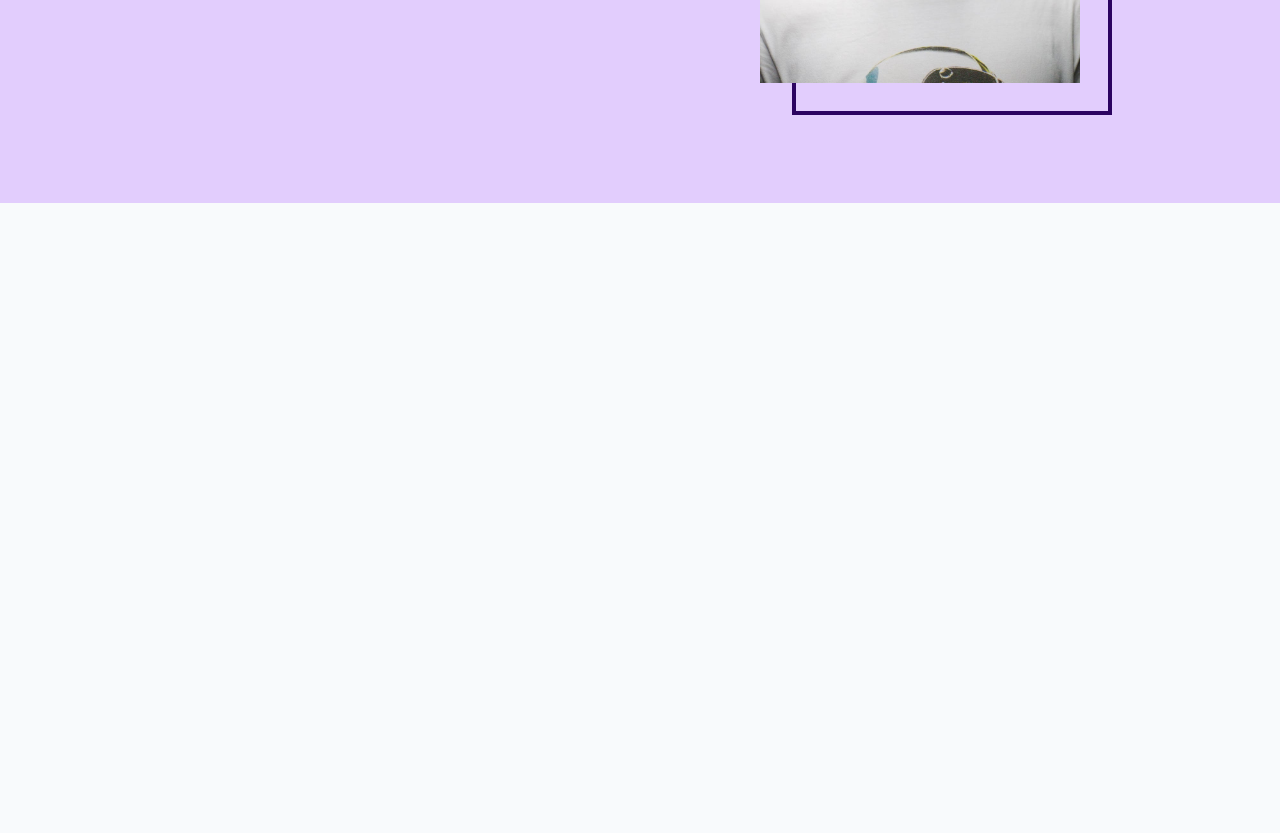
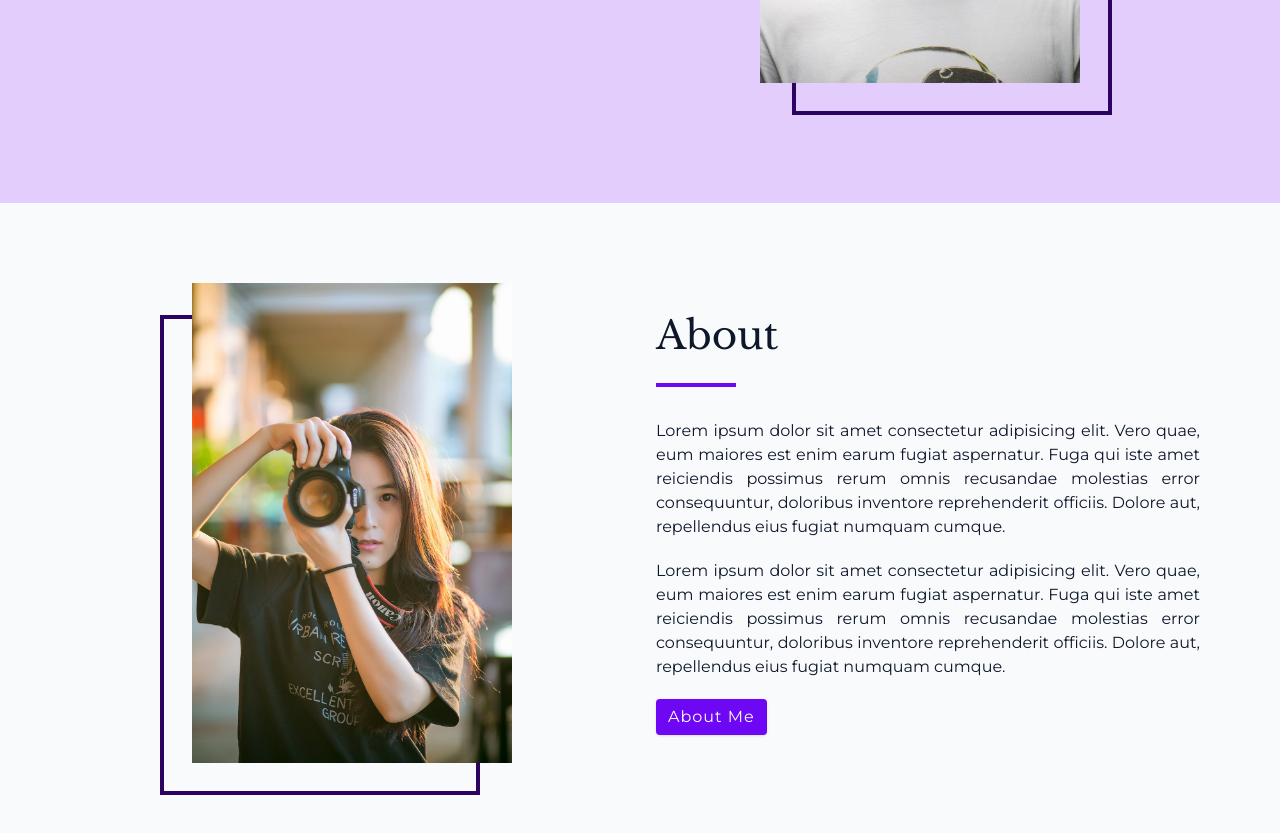
Before and after one commit to yuliussetyawan/portfolio-website-with-grid, a plain HTML site: page index.html in a window 1280 px wide. Shown: the part 597-1430 px from the top of the page. Before the commit the page ends 800 px from the top, so only its background shows below. Drawn offline with nearby package versions, Linux system fonts and the light colour scheme.

Commit message:
about section

```diff
--- a/css/styles.css
+++ b/css/styles.css
@@ -247,23 +247,46 @@ img:not(.nav-logo) {
   text-align: center;
 }
 
-.title-underline {
-  background: var(--primary-500);
-  width: 7rem;
-  height: 0.25rem;
-  margin: 0 auto;
-  margin-top: 1rem;
-}
-
 /* section */
 .section {
   padding: 5rem 0;
 }
-
 .section-center {
   width: 90vw;
   margin: 0 auto;
   max-width: var(--max-width);
+}
+@media screen and (min-width: 992px) {
+  .section-center {
+    width: 95vw;
+  }
+}
+
+/* added during progress */
+.underline {
+  width: 5rem;
+  height: 0.25rem;
+  margin-bottom: 1.25rem;
+  background: var(--primary-500);
+  margin-left: auto;
+  margin-right: auto;
+}
+.section-title {
+  margin-bottom: 4rem;
+  text-align: center;
+}
+@media screen and (min-width: 992px) {
+  .hero-img::before,
+  .about-img::before {
+    content: "";
+    position: absolute;
+    width: 100%;
+    height: 100%;
+    border: 0.25rem solid var(--primary-800);
+    top: 2rem;
+    right: -2rem;
+    border-radius: var(--radius);
+  }
 }
 
 /*
@@ -414,15 +437,15 @@ Hero
 ===============
 */
 /* underline added to globals */
+.hero {
+  background: var(--primary-100);
+}
 .hero .underline {
   margin-bottom: 0.5rem;
   margin-left: 0;
 }
 .hero-img {
   display: none;
-}
-.hero {
-  background: var(--primary-100);
 }
 .hero-center {
   min-height: calc(100vh - 5rem);
@@ -446,18 +469,7 @@ Hero
   .hero-center {
     grid-template-columns: 1fr 1fr;
   }
-
-  .hero-img::before,
-  .about-img::before {
-    content: "";
-    position: absolute;
-    width: 100%;
-    height: 100%;
-    border: 0.25rem solid var(--primary-800);
-    top: 2rem;
-    right: -2rem;
-    border-radius: var(--radius);
-  }
+  /* the :before element is added to global classes */
 }
 .hero-photo {
   max-width: 25rem;
@@ -467,3 +479,43 @@ Hero
   /* frame should behind the photo  */
   position: relative;
 }
+
+/*
+===============
+About
+===============
+*/
+/* section title added to globals */
+.about-title {
+  text-align: left;
+  margin-bottom: 2rem;
+}
+.about-title .underline {
+  margin-left: 0;
+}
+.about-center {
+  display: grid;
+  gap: 3rem 2rem;
+}
+.about-img {
+  justify-self: left;
+}
+.about-info p {
+  text-align: justify;
+}
+@media screen and (min-width: 992px) {
+  .about-center {
+    grid-template-columns: 1fr 1fr;
+  }
+  /* frame added to global css */
+  .about-img {
+    position: relative;
+    justify-self: center;
+  }
+  .about-img::before {
+    left: -2rem;
+  }
+  .about-info {
+    align-self: center;
+  }
+}
--- a/index.html
+++ b/index.html
@@ -121,6 +121,42 @@
     </div>
   </header>
   <!-- end of hero -->
+
+  <!-- about -->
+  <section class="section about">
+    <div class="section-center about-center">
+      <!-- about img -->
+      <article class="about-img">
+        <img src="./images/about-img.jpeg" alt="about img" class="hero-photo">
+      </article>
+      <!-- about info -->
+      <article class="about-info">
+        <!-- section title -->
+        <div class="section-title about-title">
+          <h2>about</h2>
+          <div class="underline"></div>
+        </div>
+        <!--end of section title -->
+        <p>
+          Lorem ipsum dolor sit amet consectetur adipisicing elit. Vero quae,
+          eum maiores est enim earum fugiat aspernatur. Fuga qui iste amet
+          reiciendis possimus rerum omnis recusandae molestias error
+          consequuntur, doloribus inventore reprehenderit officiis. Dolore
+          aut, repellendus eius fugiat numquam cumque.
+        </p>
+        <p>
+          Lorem ipsum dolor sit amet consectetur adipisicing elit. Vero quae,
+          eum maiores est enim earum fugiat aspernatur. Fuga qui iste amet
+          reiciendis possimus rerum omnis recusandae molestias error
+          consequuntur, doloribus inventore reprehenderit officiis. Dolore
+          aut, repellendus eius fugiat numquam cumque.
+        </p>
+        <a href="about.html" class="btn">about me</a>
+
+      </article>
+    </div>
+  </section>
+  <!-- end of about -->
   <script src="./js/app.js"></script>
 </body>
 
```
